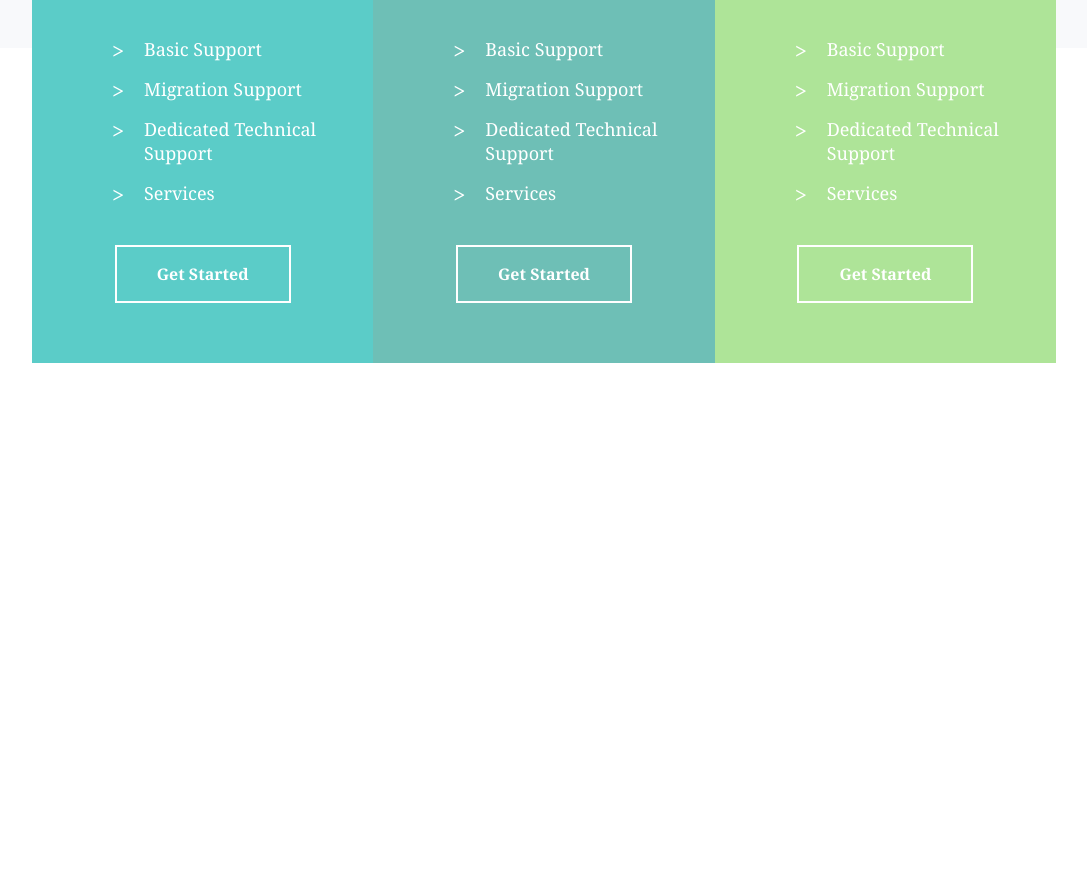
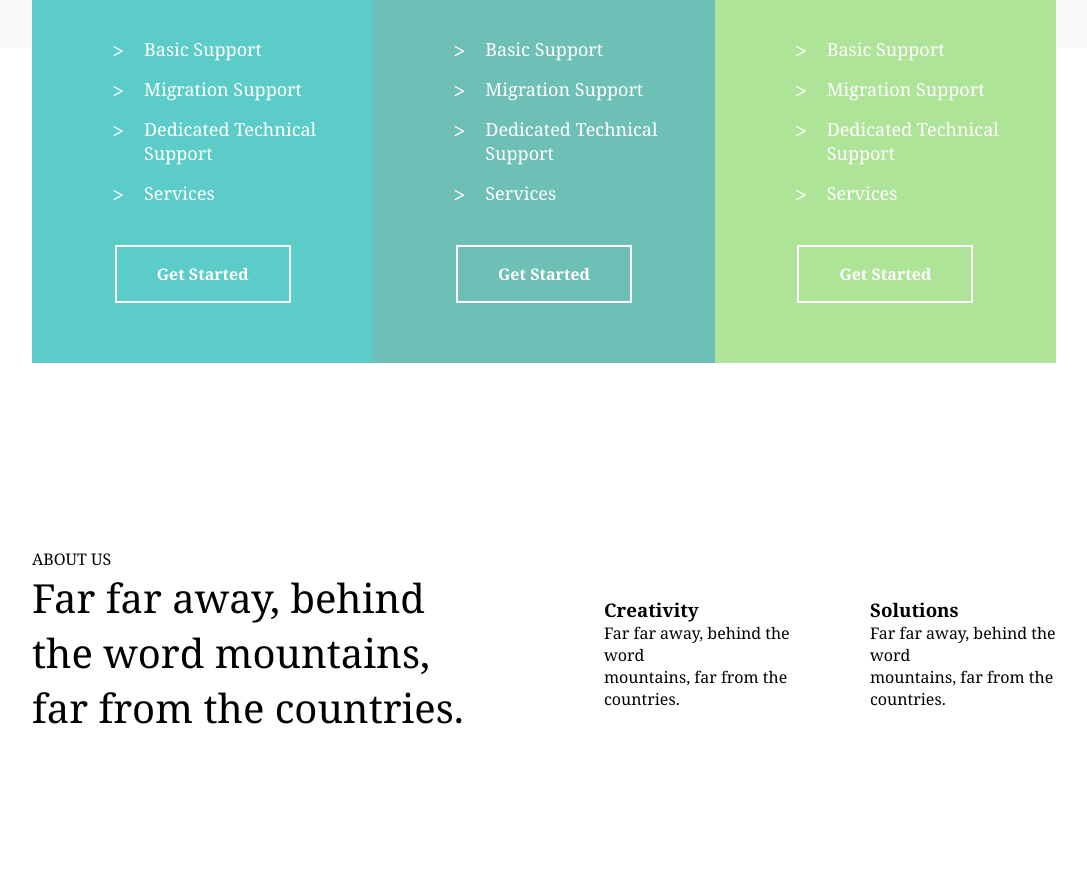
Before and after one commit to Zenoviia/Front-end-8, a plain HTML site: page index.html in a window 1280 px wide. Shown: the part 2449-3344 px from the top of the page, without its empty margins (96-1183 px from the left). Before the commit the page ends 2812 px from the top, so only its background shows below. Drawn offline with Linux system fonts and the light colour scheme.

Commit message:
Add about section with grid layout and styles

```diff
--- a/index.html
+++ b/index.html
@@ -344,5 +344,87 @@
         </div>
       </div>
     </section>
+    <section class="about-new">
+      <div class="about-grid-new">
+        <div class="about-left-text">
+          <span class="section-label">ABOUT US</span>
+          <h2>
+            Far far away, behind the word mountains, far from the countries.
+          </h2>
+        </div>
+
+        <div class="about-right-icons">
+          <div class="feature-item">
+            <div class="feature-icon turquoise">
+              <svg
+                width="44"
+                height="44"
+                viewBox="0 0 26 24"
+                fill="none"
+                stroke="white"
+                stroke-width="2"
+              >
+                <polygon points="2,10.5 11,9 11,21 2,21" fill="none" />
+                <line x1="6" y1="14" x2="6" y2="14" />
+                <line x1="6" y1="18" x2="6" y2="18" />
+                <line x1="6" y1="20" x2="6" y2="20" />
+                <circle cx="5" cy="14" r="0.25" fill="white" />
+                <circle cx="8" cy="14" r="0.25" fill="white" />
+                <circle cx="5" cy="17" r="0.25" fill="white" />
+                <circle cx="8" cy="17" r="0.25" fill="white" />
+                <polygon points="11,4 25,0 25,21 11,21" fill="none" />
+                <line x1="19" y1="6" x2="19" y2="6" />
+                <line x1="19" y1="10" x2="19" y2="10" />
+                <circle cx="15" cy="8" r="0.25" fill="white" />
+                <circle cx="18" cy="8" r="0.25" fill="white" />
+                <circle cx="21" cy="8" r="0.25" fill="white" />
+                <circle cx="15" cy="12" r="0.25" fill="white" />
+                <circle cx="18" cy="12" r="0.25" fill="white" />
+                <circle cx="21" cy="12" r="0.25" fill="white" />
+                <circle cx="15" cy="16" r="0.25" fill="white" />
+                <circle cx="18" cy="16" r="0.25" fill="white" />
+                <circle cx="21" cy="16" r="0.25" fill="white" />
+              </svg>
+            </div>
+            <h3 class="feature-title">Creativity</h3>
+            <p class="feature-text">
+              Far far away, behind the word<br />mountains, far from the
+              countries.
+            </p>
+          </div>
+                    <div class="feature-item">
+            <div class="feature-icon turquoise">
+              <svg
+                width="44"
+                height="44"
+                viewBox="0 0 24 24"
+                fill="none"
+                stroke="white"
+                stroke-width="2"
+              >
+                <rect
+                  x="3"
+                  y="11"
+                  width="18"
+                  height="10"
+                  rx="2"
+                  fill="white"
+                ></rect>
+                <path
+                  d="M7 11V7a5 5 0 0 1 10 0v4"
+                  stroke="white"
+                  stroke-width="2"
+                ></path>
+              </svg>
+            </div>
+            <h3 class="feature-title">Solutions</h3>
+            <p class="feature-text">
+              Far far away, behind the word<br />mountains, far from the
+              countries.
+            </p>
+          </div>
+        </div>
+      </div>
+    </section>
   </body>
 </html>
--- a/styles.css
+++ b/styles.css
@@ -346,3 +346,29 @@ nav a:first-child::after {
   background: transparent !important;
   border-color: white !important;
 }
+
+.about-new {
+  padding: 180px 10% 160px;
+  background: #ffffff;
+  margin-top: 320px;
+}
+
+.about-new .about-grid-new {
+  max-width: 1400px;
+  margin: 0 auto;
+  display: grid;
+  grid-template-columns: 1fr 1fr;
+  gap: 120px;
+  align-items: start;
+}
+
+.about-new h2 {
+  font-size: 40px;
+  font-weight: 400;
+}
+
+.about-right-icons {
+  display: grid;
+  grid-template-columns: 1fr 1fr;
+  gap: 80px;
+}
```
